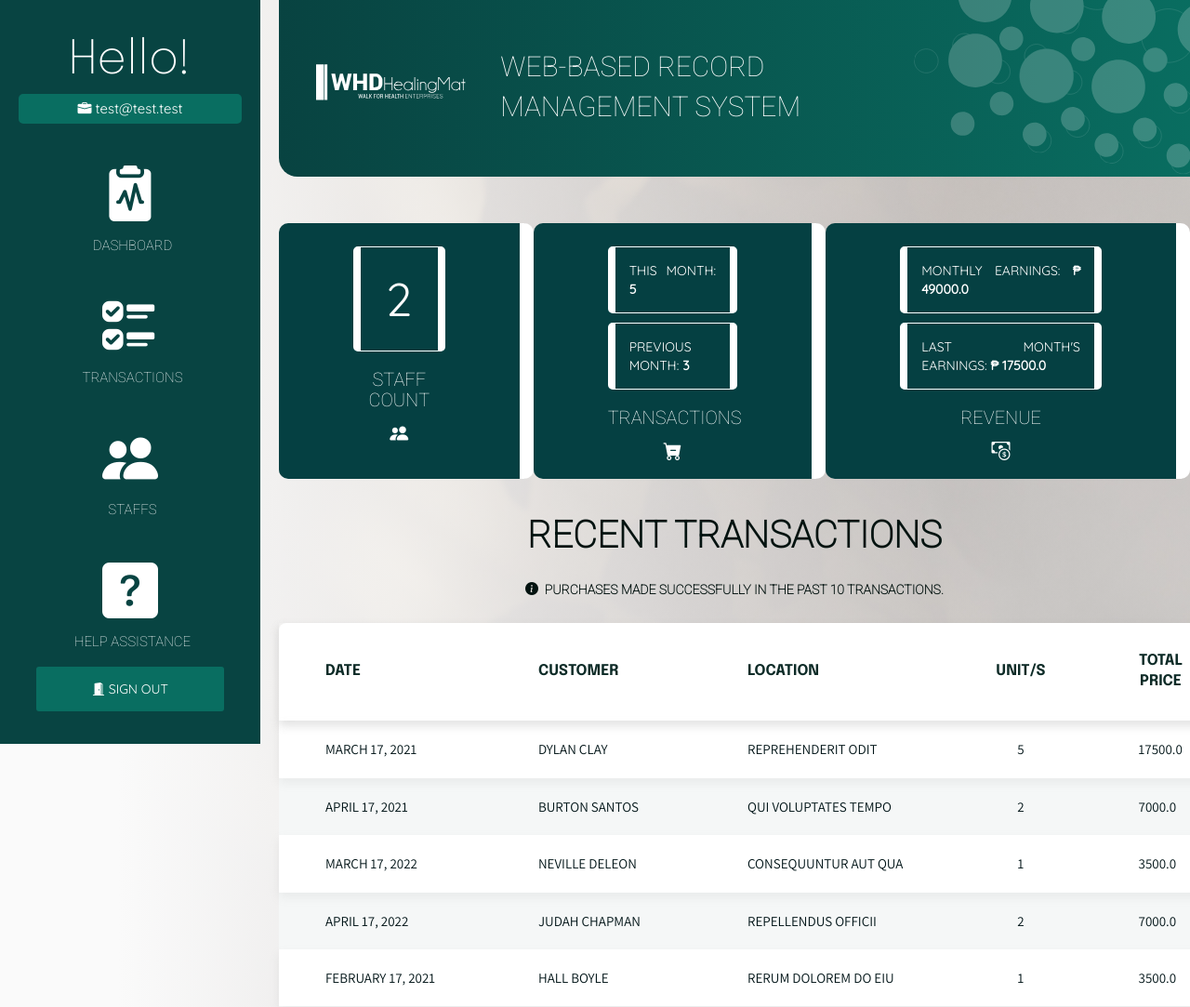
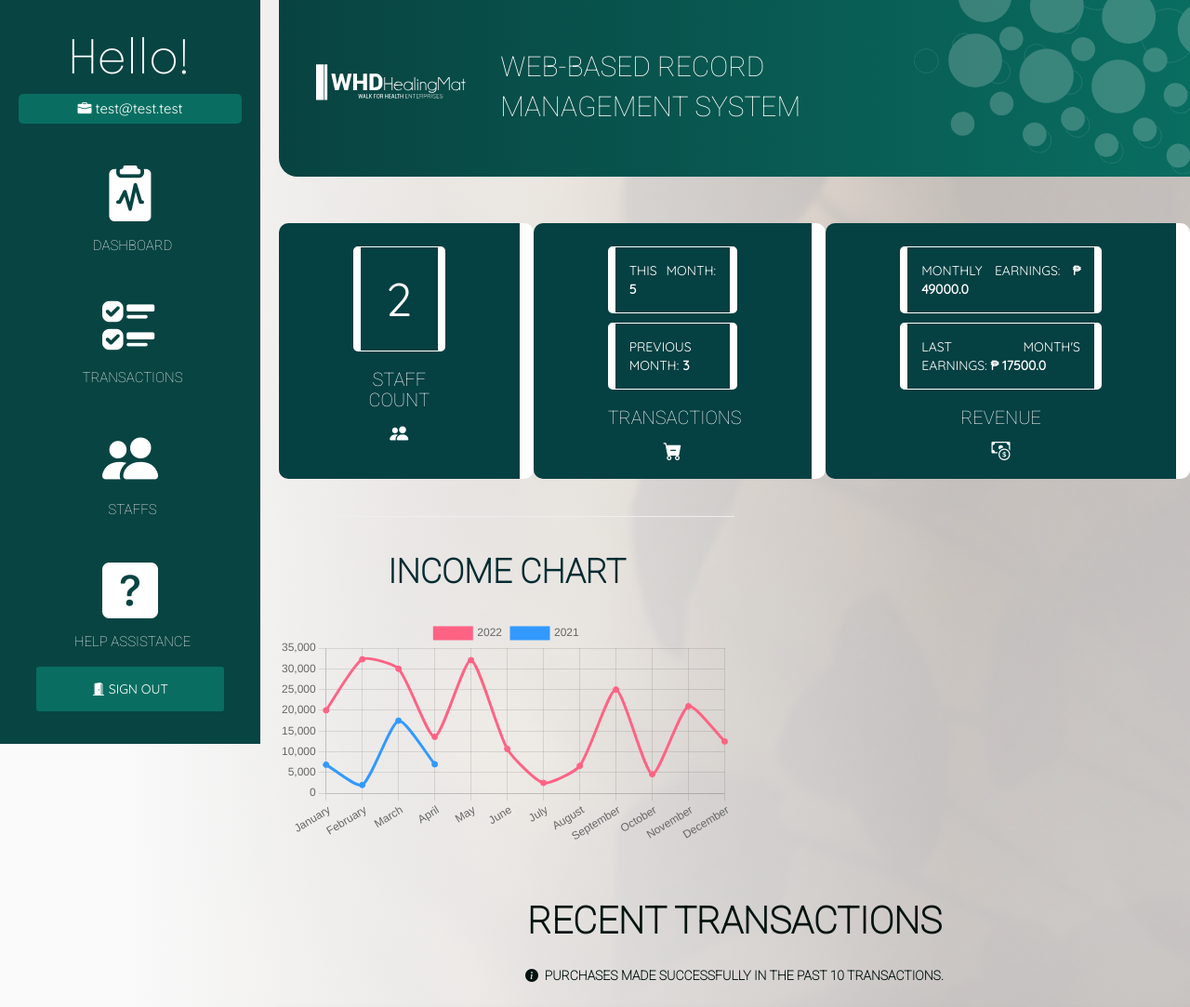
Before and after one commit to mangramej/healing-mat, a Flask app: page /dashboard in a window 1280 px wide. Shown: the top 1083 px of the page at 93% size. Run offline with Flask 2, Linux system fonts and the light colour scheme; a user stored in the database is signed in; data comes from the database, SQL or seed files in the repository; both versions use the stored data as it was after the commit; some libraries are stand-ins or nearby versions.

Commit message:
Add chart

```diff
--- a/blueprint/dashboard.py
+++ b/blueprint/dashboard.py
@@ -1,7 +1,8 @@
 from flask import Blueprint, session, render_template, redirect, url_for
-from sqlalchemy import extract
+from sqlalchemy import extract, text
 from datetime import date, datetime
 
+from helper.db import db
 from helper.functions import is_authenticated
 from models import Staff, Transaction, Product
 
@@ -67,6 +68,8 @@ def dashboard():
     for item in prod_prev_month_data:
         prod_prev_month_total_earn += item[0] * item[1]
 
+
+
     data = {
         "staff_count": staff_count,
         "trans_month_count": trans_month_count,
@@ -74,7 +77,48 @@ def dashboard():
         "prod_month_total_earn": prod_month_total_earn,
         "prod_prev_month_total_earn": prod_prev_month_total_earn,
         "recent_trans_data": recent_trans_data,
-        "datetime": datetime
+        "datetime": datetime,
+        "this_year_chart_data": {
+            "year":             str(year_now),
+            "month":            [],
+            "order_placed":     [],
+            "quantity_sold":    [],
+            "total_discount":   [],
+            "final_total":      [],
+        },
+        "last_year_chart_data": {
+            "year":             str(year_now-1),
+            "month":            [],
+            "order_placed":     [],
+            "quantity_sold":    [],
+            "total_discount":   [],
+            "final_total":      [],
+        }
     }
 
+    this_year_sql = text("SELECT strftime('%m', t.trans_date) AS 'MONTH_YEAR', COUNT(t.cust_id) AS 'ORDER_PLACED', SUM(t.trans_quantity) AS 'QUANTITY_SOLD', SUM(t.trans_quantity * t.trans_discount) AS 'TOTAL_DISCOUNT', SUM(t.trans_quantity * p.prod_retail_price) - SUM(t.trans_quantity * t.trans_discount) AS 'FINAL_TOTAL' FROM 'transaction' AS t INNER JOIN product AS p ON p.prod_id = t.prod_id WHERE strftime('%Y', trans_date) = '" + str(year_now) + "' GROUP BY strftime('%m', trans_date)")
+
+    last_year_sql = text("SELECT strftime('%m', t.trans_date) AS 'MONTH_YEAR', COUNT(t.cust_id) AS 'ORDER_PLACED', SUM(t.trans_quantity) AS 'QUANTITY_SOLD', SUM(t.trans_quantity * t.trans_discount) AS 'TOTAL_DISCOUNT', SUM(t.trans_quantity * p.prod_retail_price) - SUM(t.trans_quantity * t.trans_discount) AS 'FINAL_TOTAL' FROM 'transaction' AS t INNER JOIN product AS p ON p.prod_id = t.prod_id WHERE strftime('%Y', trans_date) = '" + str(year_now - 1) + "' GROUP BY strftime('%m', trans_date)")
+
+
+    this_year_chart_result = db.engine.execute(this_year_sql)
+
+    for row in this_year_chart_result:
+        data["this_year_chart_data"]["month"].append(row[0])
+        data["this_year_chart_data"]["order_placed"].append(row[1])
+        data["this_year_chart_data"]["quantity_sold"].append(row[2])
+        data["this_year_chart_data"]["total_discount"].append(row[3])
+        data["this_year_chart_data"]["final_total"].append(row[4])
+
+
+    last_year_chart_result = db.engine.execute(last_year_sql)
+
+    for row in last_year_chart_result:
+        data["last_year_chart_data"]["month"].append(row[0])
+        data["last_year_chart_data"]["order_placed"].append(row[1])
+        data["last_year_chart_data"]["quantity_sold"].append(row[2])
+        data["last_year_chart_data"]["total_discount"].append(row[3])
+        data["last_year_chart_data"]["final_total"].append(row[4])
+
+
     return render_template('auth/dashboard_page.html', data=data)
--- a/templates/auth/auth_base.html
+++ b/templates/auth/auth_base.html
@@ -70,5 +70,10 @@
         </div>
     </div>
 </div>
+<script src="https://cdn.jsdelivr.net/npm/chart.js"></script>
+
+{% block script %}
+
+{% endblock %}
 </body>
 </html>
--- a/templates/auth/dashboard_page.html
+++ b/templates/auth/dashboard_page.html
@@ -32,6 +32,20 @@
     </div>
 
 </div>
+
+<br>
+<div style="width: 50%;">
+
+
+    <hr>
+    <h1>Income Chart</h1>
+
+    <canvas id="annualChart"></canvas>
+</div>
+<br>
+
+
+
     <div>
         <br>
         <h2 id="tip-h-1">RECENT TRANSACTIONS</h2>
@@ -64,4 +78,82 @@
         </tbody>
         </table>
     </div>
+
+
+
 {% endblock %}
+
+
+
+
+
+
+
+{% block script %}
+<script>
+const labels = [
+    'January',
+    'February',
+    'March',
+    'April',
+    'May',
+    'June',
+    'July',
+    'August',
+    'September',
+    'October',
+    'November',
+    'December',
+  ];
+
+  let this_year_months = []
+  let last_year_months = []
+
+  const this_year = {{ data['this_year_chart_data']['year'] | tojson }};
+  const last_year = {{ data['last_year_chart_data']['year'] | tojson }};
+
+  const this_year_data = {{ data['this_year_chart_data']['month'] | tojson }};
+  const last_year_data = {{ data['last_year_chart_data']['month'] | tojson }};
+
+  this_year_data.forEach(e => {
+    this_year_months.push(labels[parseInt(e) - 1])
+  });
+
+  const this_year_total_data = {{ data['this_year_chart_data']['final_total'] | tojson }};
+  const last_year_total_data = {{ data['last_year_chart_data']['final_total'] | tojson }};
+
+  console.log(last_year_total_data)
+
+  const chart_data = {
+    labels: this_year_months,
+    datasets: [
+        {
+            label: this_year,
+            backgroundColor: 'rgb(255, 99, 132)',
+            borderColor: 'rgb(255, 99, 132)',
+            tension: 0.2,
+            data: this_year_total_data,
+        },
+        {
+            label: last_year,
+            backgroundColor: 'rgb(51, 153, 255)',
+            borderColor: 'rgb(51, 153, 255)',
+            tension: 0.2,
+            data: last_year_total_data,
+        }
+    ]
+  };
+
+  const config = {
+    type: 'line',
+    data: chart_data,
+    options: {}
+  };
+
+
+  const annualChart = new Chart(
+    document.getElementById('annualChart'),
+    config
+  );
+</script>
+{% endblock %}
```
Also changed, not shown: hmat.db.
